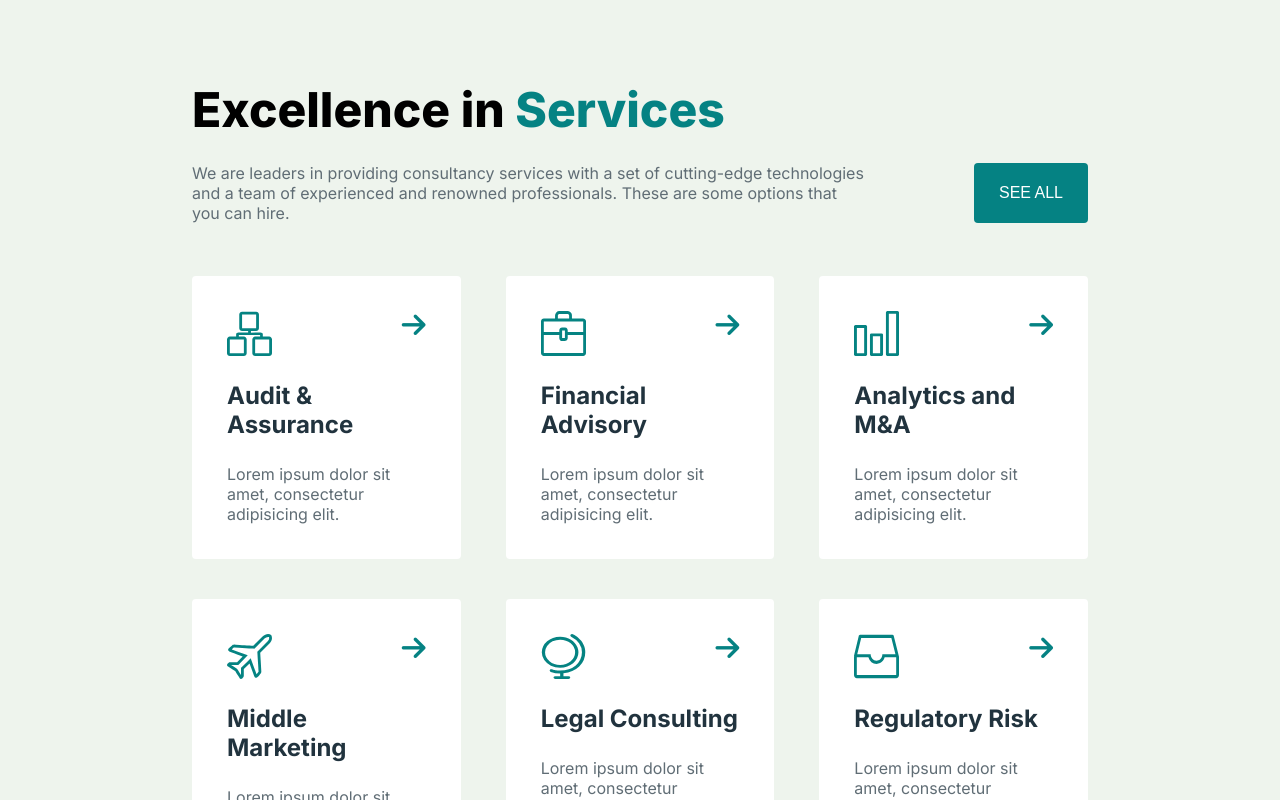
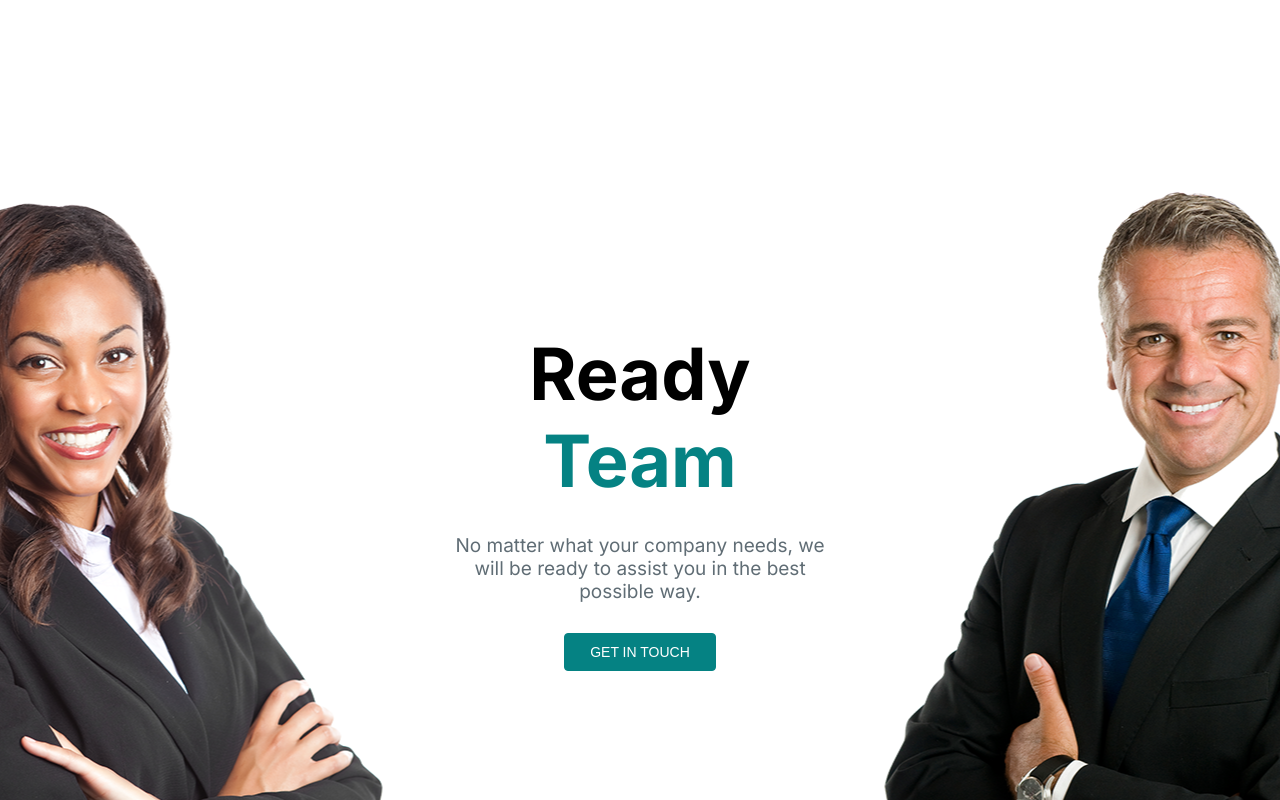
Before and after one commit to JacopoGrippiotti/proj-html-vuejs, a Vue app: page / in a window 1280 px wide. Shown: the top 800 px of the page. Built offline with nearby package versions, Linux system fonts and the light colour scheme.

Commit message:
structured and styled jumbotron component and imported in jumbotron component AppSlider component

```diff
--- a/src/components/AppJumbotron.vue
+++ b/src/components/AppJumbotron.vue
@@ -1,14 +1,56 @@
 <template>
-    <div>
-
-    </div>
+    <section class="jumbotron">
+        <AppSlider
+        :slideList="slideList"/>
+    </section>
 </template>
 <script>
+import AppSlider from './AppSlider.vue';
 export default {
-    name:'AppJumbotron'
+    name:'AppJumbotron',
+    components:{
+        AppSlider
+    },
+    data() {
+        return {
+            slideList:[
+                {
+                    title:"We Share",
+                    span:"Good Ideas",
+                    description:"Escape the comfort zone and achieve better results with the help of experts who understand the subject"
+                },
+                {
+                    title:"Ready",
+                    span:"Team",
+                    description:"No matter what your company needs, we will be ready to assist you in the best possible way."
+                },
+                {
+                    title:"Talk to a",
+                    span:"Consultant",
+                    description:"Do not miss the opportunity to achieve better results and solidity in the market"
+                }
+            ]
+        }
+    },
 }
 </script>
 <style lang="scss" scoped>
     @use '../styles/partials/mixins.scss' as*;
     @use '../styles/partials/variables.scss' as*;
+
+    section.jumbotron{
+        height: 1000px;
+        background-image: url('../img/svgs/images/bg-parallax.png');
+        display: flex;
+        background-position-x:center ;
+    }
+
+    .background-center{
+        background-position-x: center;
+    }
+
+    .background-right{
+        background-position: right;
+    }
+
 </style>
--- /dev/null
+++ b/src/components/AppSlider.vue
@@ -0,0 +1,58 @@
+<template>
+    <div class="slider">
+        <h1>
+            {{ slideList[activeIndex].title }} <span>{{ slideList[activeIndex].span }}</span>
+        </h1>
+        <p>{{ slideList[activeIndex].description }}</p>
+        <input type="button" value="Get in Touch">
+
+    </div>
+</template>
+<script>
+export default {
+    name:'AppSlider',
+    props:{
+        slideList:Array
+    },
+    data() {
+        return {
+            activeIndex:1
+        }
+    },
+}
+</script>
+<style lang="scss" scoped>
+    div.slider{
+        width: 30%;
+        margin: auto;
+        text-align: center;
+
+        h1{
+            font-size: 72px;
+
+            span{
+                color: #058283;
+            }
+        }
+
+        p{
+            font-size: 19px;
+            color: #606d75;
+            font-weight: 400;
+            margin-top: 30px;
+        }
+
+        input{
+            padding: 10px 25px;
+            text-transform: uppercase;
+            font-size: 14px;
+            background-color: #058283;
+            border: 1px solid #058283;
+            border-radius: 4px 4px 4px 4px;
+            color: white;
+            text-align: center;
+            margin-top: 30px;
+            margin-bottom: 30
+        }
+    }
+</style>
```
